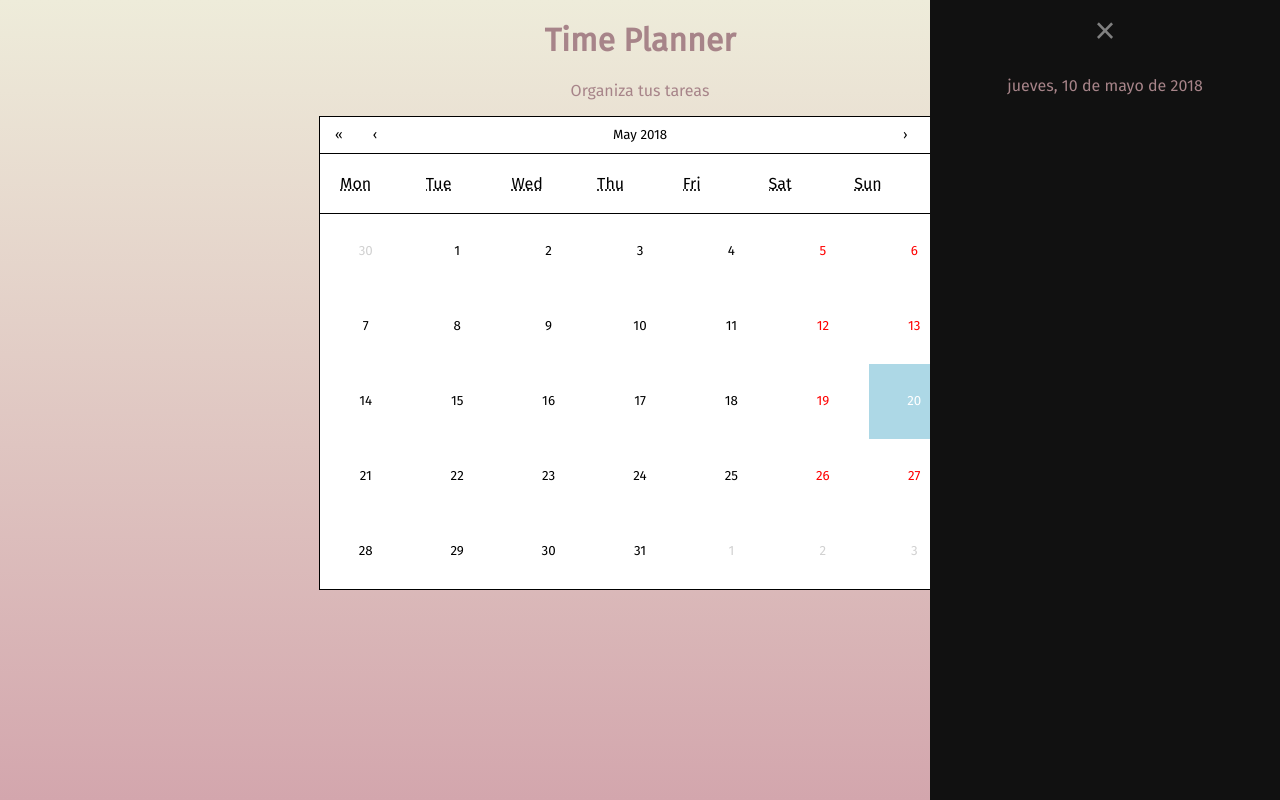
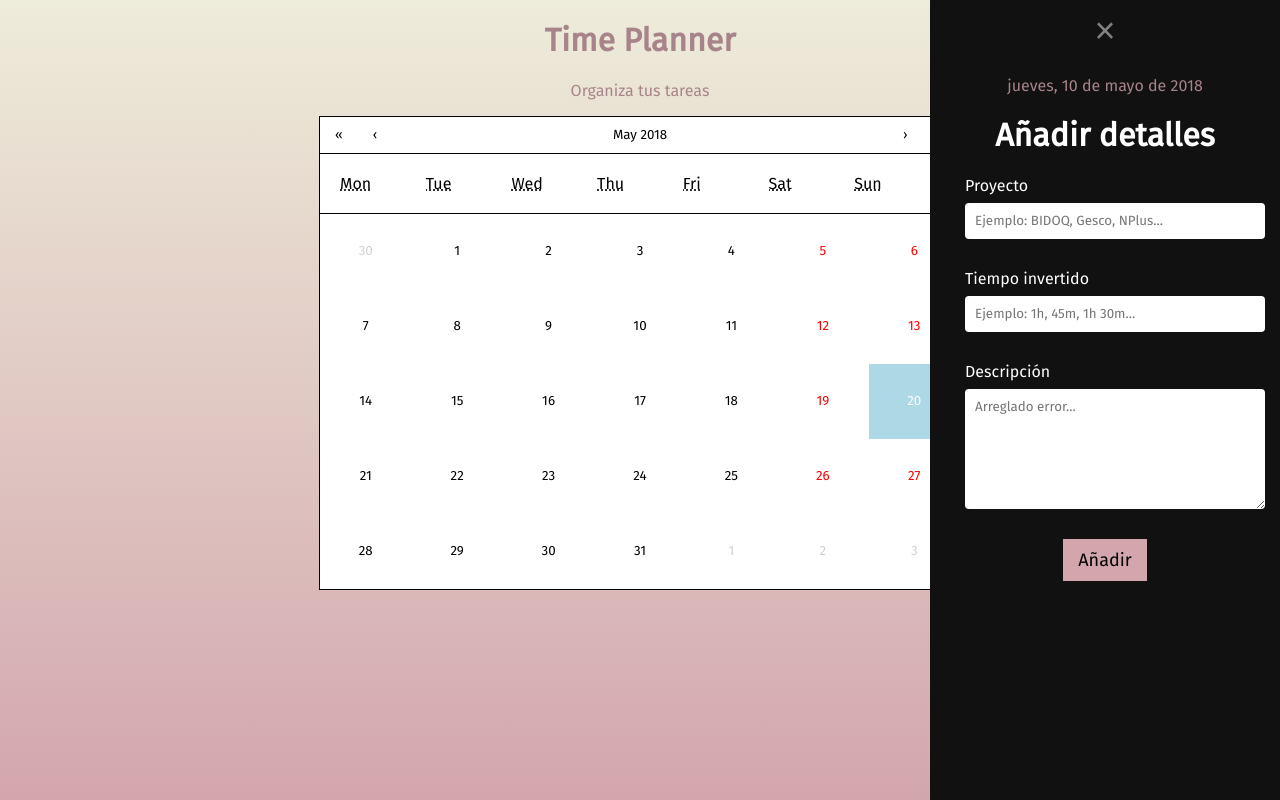
Before and after one commit to davidcopano/timeplanner, a React (Create React App) app: page / in a window 1280 px wide. Both pictures are taken after a click on the button "10". Built offline with nearby package versions, Linux system fonts and the light colour scheme.

Commit message:
Muestra form.

```diff
--- a/src/App.css
+++ b/src/App.css
@@ -3,6 +3,7 @@
 :root {
   --main-color: #EEECDA;
   --secondary-color: #D3A6AD;
+  --darken-secondary-color: #c2848e;
 }
 
 html {
--- a/src/components/DayDetails/DayDetails.css
+++ b/src/components/DayDetails/DayDetails.css
@@ -32,6 +32,7 @@
     display: block;
     transition: 0.3s;
     outline: none;
+    cursor: pointer;
 }
 
 #day-details .closebtn {
@@ -52,6 +53,53 @@
     color: red;
 }
 
+/* formulario nuevo detalle */
+
+#day-details .add-details-container h1 {
+    text-align: center;
+}
+
+#day-details .add-details-container .field {
+    width: 80%;
+    margin: auto;
+}
+
+#day-details .add-details-container input,
+#day-details .add-details-container textarea {
+    display: block;
+    width: 100%;
+    margin-top: 8px;
+    margin-bottom: 30px;
+    border: 0;
+    border-radius: 4px;
+    padding: 10px;
+    font-family: 'Fira Sans', sans-serif;
+    outline: none;
+}
+
+#day-details .add-details-container textarea {
+    height: 100px;
+    min-height: 100px;
+    max-height: 200px;
+    min-width: 100%;
+    max-width: 100%;
+}
+
+#day-details .add-details-container button[type="submit"] {
+    font-family: 'Fira Sans', sans-serif;
+    margin: auto;
+    padding: 10px 15px;
+    font-size: 18px;
+    background: var(--secondary-color);
+    color: black;
+    border: 0;
+}
+
+#day-details .add-details-container button[type="submit"]:hover,
+#day-details .add-details-container button[type="submit"]:focus {
+    background: var(--darken-secondary-color);
+}
+
 /* animaciones */
 @keyframes slideToLeft {
     0% {
--- a/src/components/DayDetails/DayDetails.js
+++ b/src/components/DayDetails/DayDetails.js
@@ -1,12 +1,20 @@
 import React, { Component } from 'react';
 import "./DayDetails.css";
+import { Details } from "../../utilities/DayDetails";
 
 export class DayDetails extends Component {
 
     constructor(props) {
         super(props);
+        this.dayDetails = new Details(this.props.day)
         this.state = {
-            day: this.props.day
+            day: this.props.day,
+            details: this.dayDetails.getDayDetails(),
+            newDetail: {
+                project: '',
+                time: '',
+                description: ''
+            }
         }
     }
 
@@ -16,9 +24,9 @@ export class DayDetails extends Component {
         })
     }
 
-    componentWillReceiveProps(nexProps) {
+    componentWillReceiveProps(nextProps) {
         this.setState({
-            day: nexProps.day
+            day: nextProps.day
         })
     }
 
@@ -31,6 +39,45 @@ export class DayDetails extends Component {
         })
     }
 
+    handleProject = (event) => {
+        let oldState = this.state;
+        oldState.newDetail.project = event.target.value;
+        this.setState({
+            newDetail: oldState.newDetail
+        });
+    }
+
+    handleTime = (event) => {
+        let oldState = this.state;
+        oldState.newDetail.time = event.target.value;
+        this.setState({
+            newDetail: oldState.newDetail
+        });
+    }
+
+    handleDescription = (event) => {
+        let oldState = this.state;
+        oldState.newDetail.description = event.target.value;
+        this.setState({
+            newDetail: oldState.newDetail
+        });
+    }
+
+    onSubmit = (event) => {
+        console.log('onSubmit()');
+        event.preventDefault();
+
+        console.log(this.state);
+
+        this.setState({
+            newDetail: {
+                project: '',
+                time: '',
+                description: ''
+            }
+        })
+    }
+
     render() {
         // si tenemos dia mostramos los detalles
         // si no animamos el elemento para que se cierre
@@ -39,6 +86,24 @@ export class DayDetails extends Component {
                 <div id="day-details" className={['day-details', this.state.day !== undefined ? 'isOpened' : 'isClosed'].join(' ')} >
                     <button className="closebtn" onClick={this.closeDayDetails}>&times;</button>
                     <p className="title">{this.formatDate(this.state.day)}</p>
+                    <div className="add-details-container">
+                        <h1>Añadir detalles</h1>
+                        <form onSubmit={this.onSubmit}>
+                            <div className="field">
+                                <label htmlFor="project">Proyecto</label>
+                                <input type="text" id="project" name="project" value={this.state.newDetail.project} onChange={this.handleProject} placeholder="Ejemplo: BIDOQ, Gesco, NPlus..." />
+                            </div>
+                            <div className="field">
+                                <label htmlFor="time">Tiempo invertido</label>
+                                <input type="text" id="time" name="time" placeholder="Ejemplo: 1h, 45m, 1h 30m..." value={this.state.newDetail.time} onChange={this.handleTime} />
+                            </div>
+                            <div className="field">
+                                <label htmlFor="description">Descripción</label>
+                                <textarea placeholder="Arreglado error..." value={this.state.newDetail.description} onChange={this.handleDescription}></textarea>
+                            </div>
+                            <button type="submit">Añadir</button>
+                        </form>
+                    </div>
                 </div>
             )
         }
--- /dev/null
+++ b/src/utilities/DayDetails.js
@@ -0,0 +1,18 @@
+export class Details {
+    constructor(date) {
+        this.date = date;
+    }
+
+    getDayDetails() {
+        if(localStorage.days) {
+            for(let i = 0; i < localStorage.days.length; i++) {
+                if(localStorage.days[i].date === this.date) {
+                    return localStorage.days[i].details;
+                }
+            }
+        }
+        else {
+            return [];
+        }
+    }
+}
```
